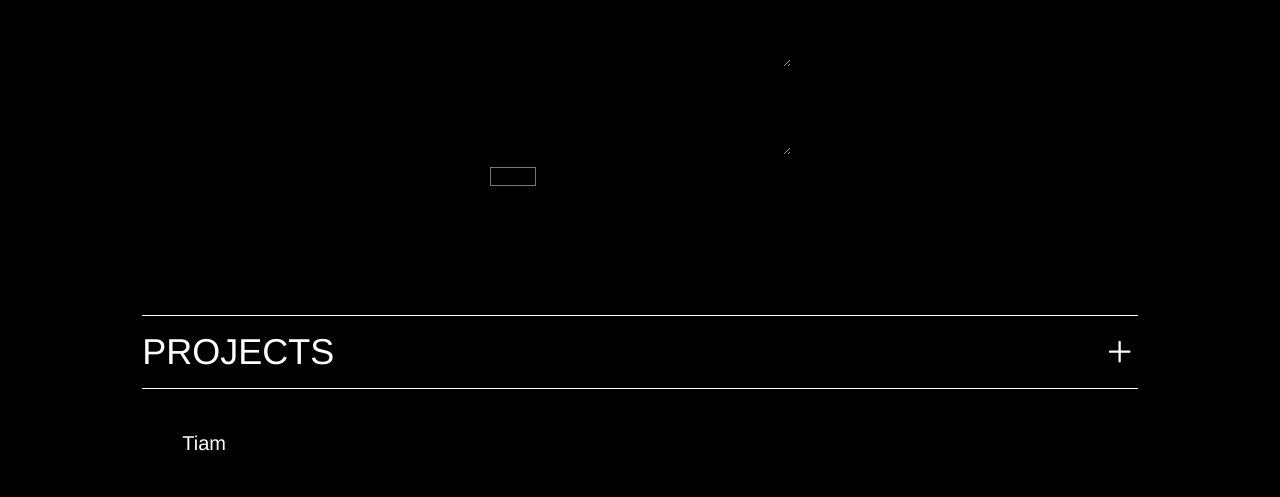
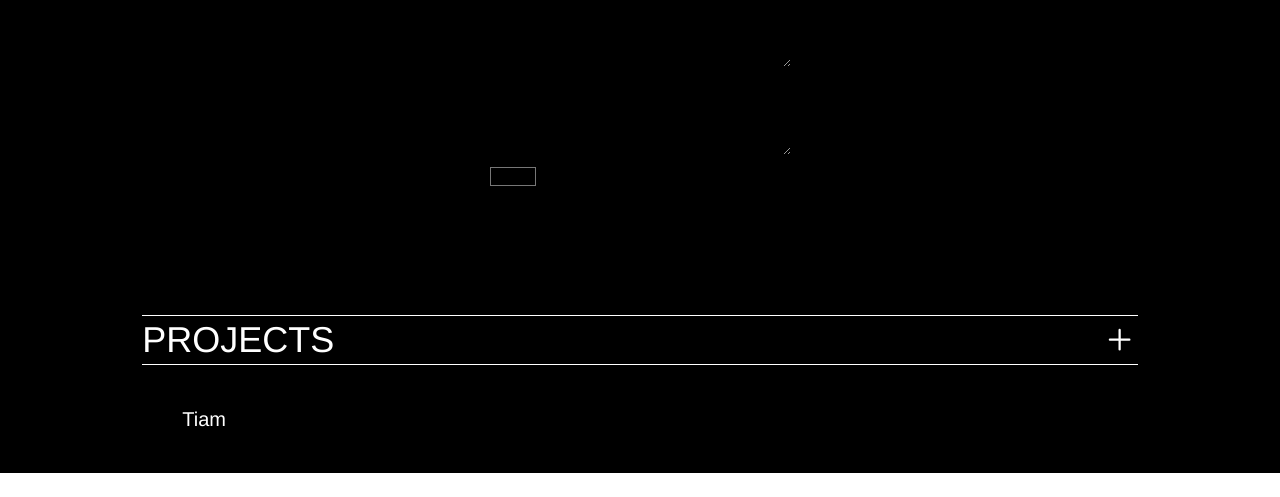
Before and after one commit to maxwelin/team-1, a React (Vite) app: page / in a window 1280 px wide. Shown: the part 913-1410 px from the top of the page. After the commit the page ends 1386 px from the top, so only its background shows below. Built offline with nearby package versions, Linux system fonts and the light colour scheme.

Commit message:
fixed padding on projects btn

```diff
--- a/src/components/Portfolio/Projects.jsx
+++ b/src/components/Portfolio/Projects.jsx
@@ -23,7 +23,7 @@ const Hero = () => {
         <div className="flex justify-between items-start gap-10">
           <div className="border-t border-b border-white w-full max-w-[100%]">
             <div
-              className="flex justify-between items-center py-4 cursor-pointer"
+              className="flex justify-between items-center py-1 cursor-pointer"
               onClick={() => setIsOpen(!isOpen)}
             >
               <span className="text-4xl">PROJECTS</span>
```
